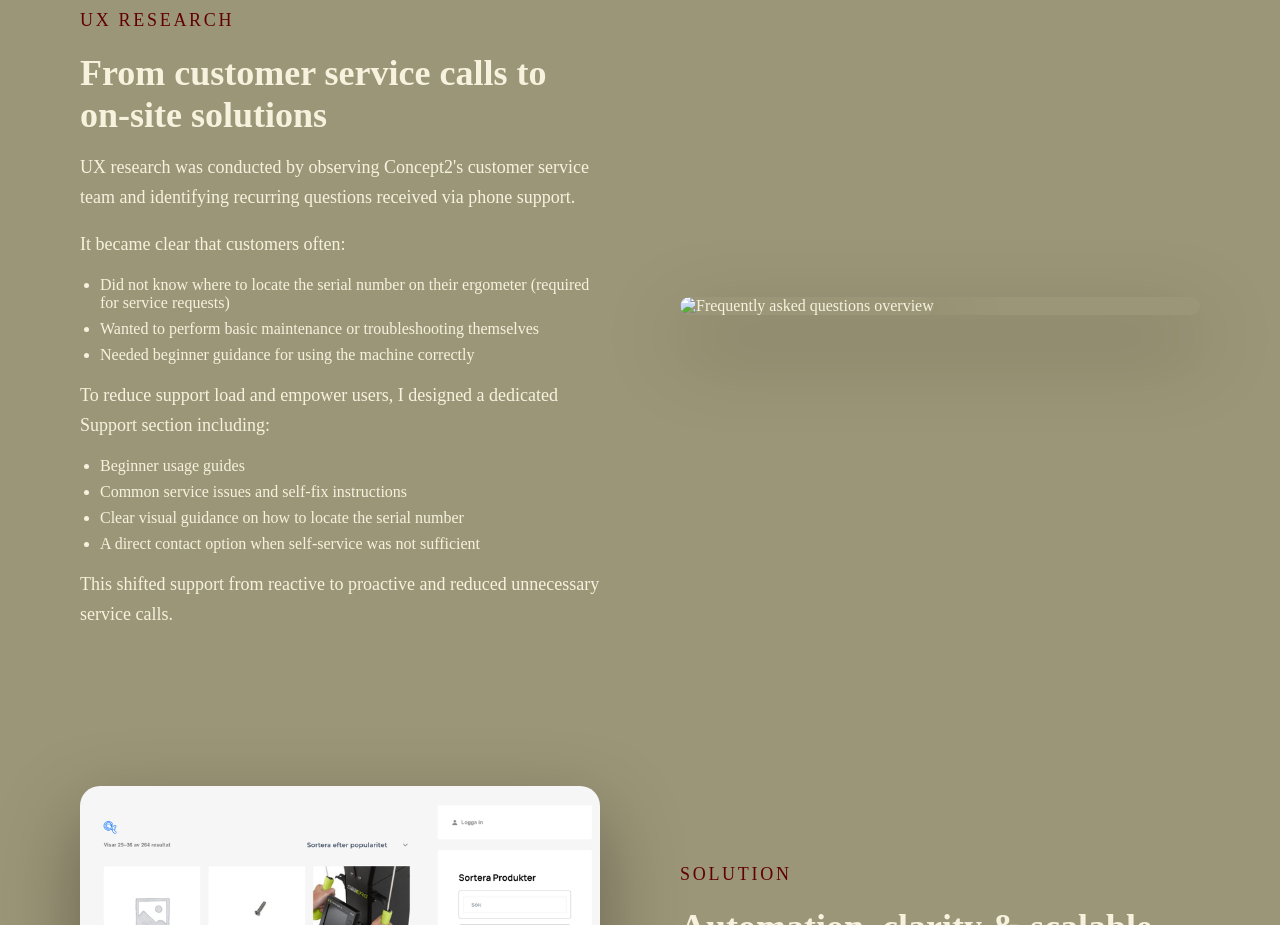
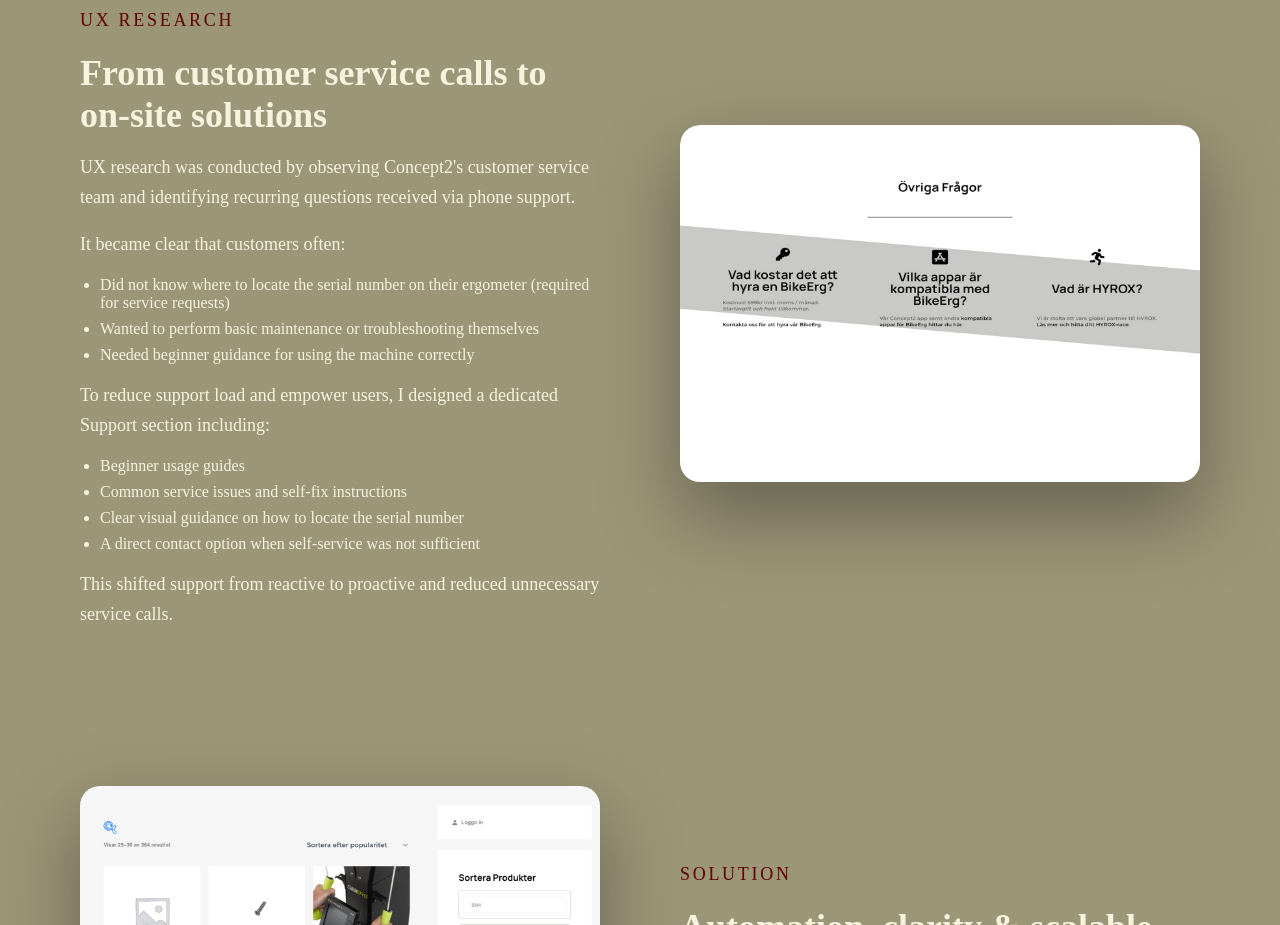
Before and after one commit to diellahisenaj/diellahisenaj.github.io, a plain HTML site: page c2.case.html in a window 1280 px wide. Shown: the part 1840-2765 px from the top of the page. Drawn offline with Linux system fonts and the light colour scheme.

Commit message:
Update c2.case.html

```diff
--- a/c2.case.html
+++ b/c2.case.html
@@ -121,7 +121,7 @@
                 <div class="ux-slideshow" aria-label="Support section screenshots slideshow">
                     <img src="images/c2.support.1.jpg" class="active" alt="Video support overview showing troubleshooting guides" loading="lazy">
                     <img src="images/c2.support.2.jpg" alt="Manual guide overview with serial number location" loading="lazy">
-                    <img src="images/c2.support.3.png" alt="Frequently asked questions overview" loading="lazy">
+                    <img src="images/c2.support.3.jpg" alt="Frequently asked questions overview" loading="lazy">
                 </div>
             </div>
         </section>
```
